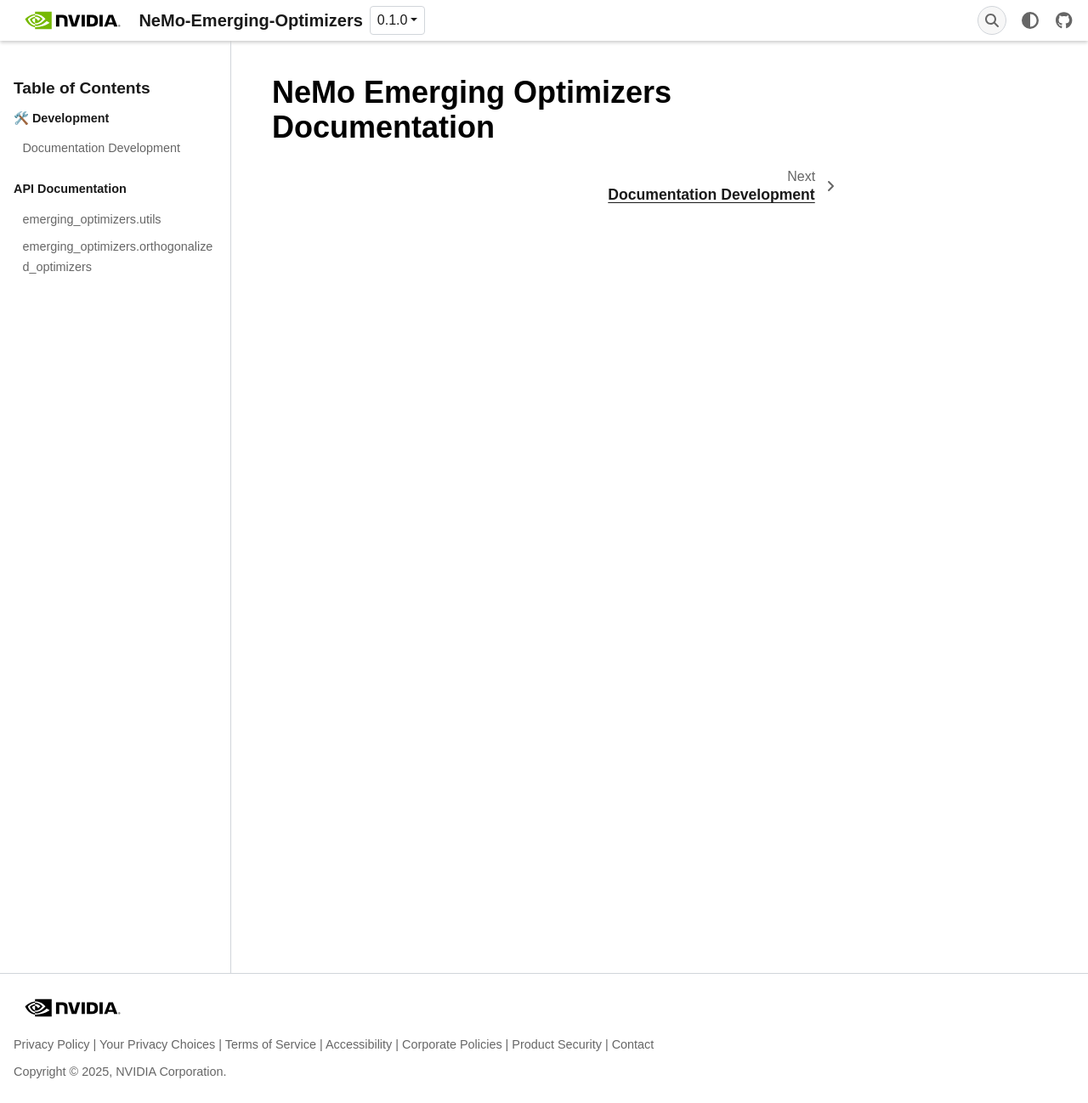
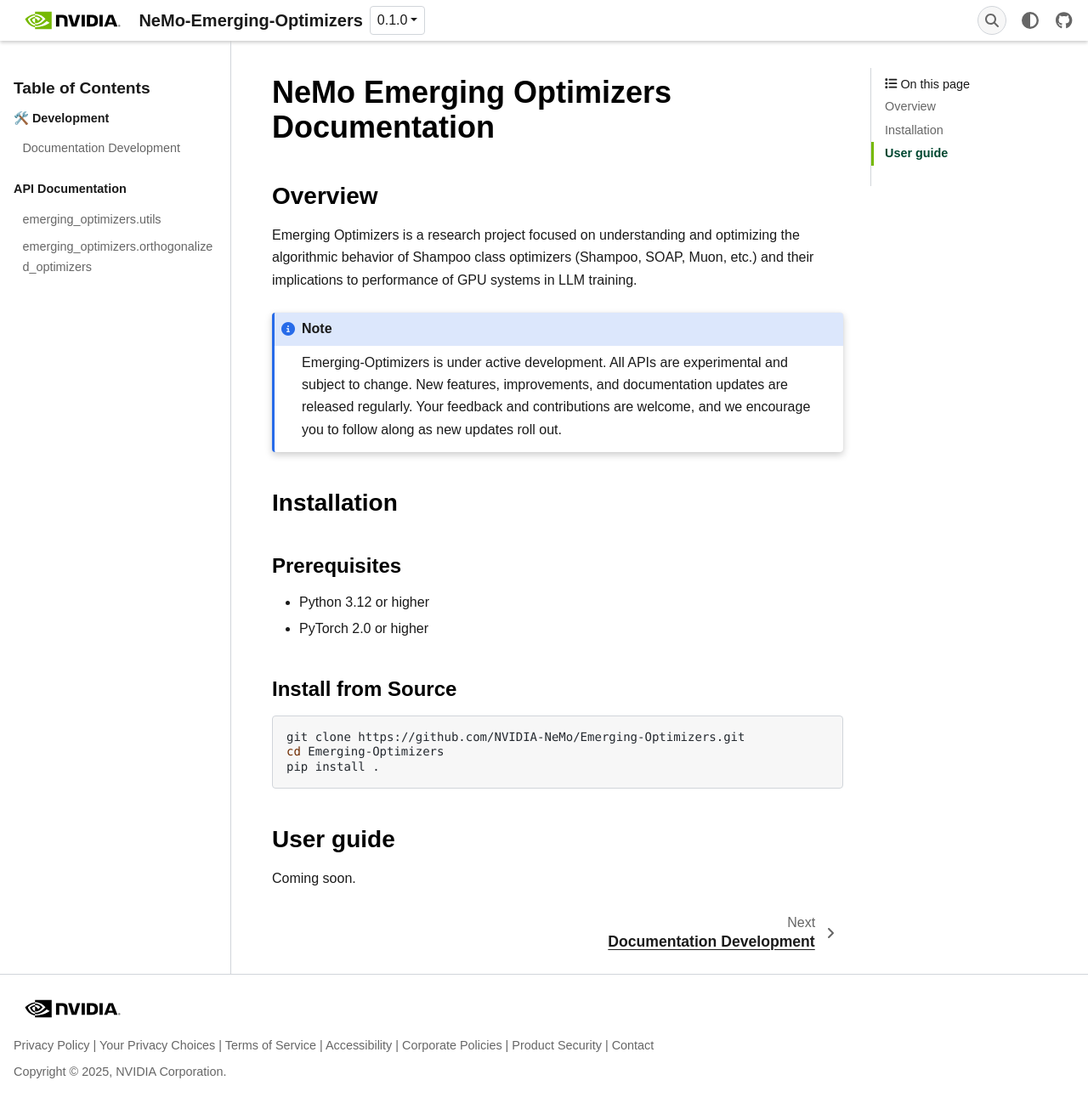
Before and after one commit to NVIDIA-NeMo/Emerging-Optimizers, a Sphinx documentation site: the page built from docs/index.md, in a window 1280 px wide and 1298 px high. Shown: the whole window at 85% size. Built offline with Sphinx 7.4.7, drawn with Linux system fonts in a browser that asks for light colours; some web fonts are replaced; formulas are drawn with MathJax 3.

Commit message:
Adding overview
Signed-off-by: Andrew Schilling <aschilling@nvidia.com>

````diff
--- a/docs/index.md
+++ b/docs/index.md
@@ -1,4 +1,33 @@
 # NeMo Emerging Optimizers Documentation
+
+## Overview
+
+Emerging Optimizers is a research project focused on understanding and optimizing the algorithmic behavior of Shampoo class optimizers (Shampoo, SOAP, Muon, etc.) and their implications to performance of GPU systems in LLM training.
+
+:::{note}
+Emerging-Optimizers is under active development. All APIs are experimental and subject to change. New features, improvements, and documentation updates are released regularly. Your feedback and contributions are welcome, and we encourage you to follow along as new updates roll out.
+:::
+
+## Installation
+
+### Prerequisites
+
+- Python 3.12 or higher
+- PyTorch 2.0 or higher
+
+### Install from Source
+
+```bash
+git clone https://github.com/NVIDIA-NeMo/Emerging-Optimizers.git
+cd Emerging-Optimizers
+pip install .
+```
+
+## User guide
+
+Coming soon.
+
+
 
 ```{toctree}
 :caption: 🛠️ Development
````
